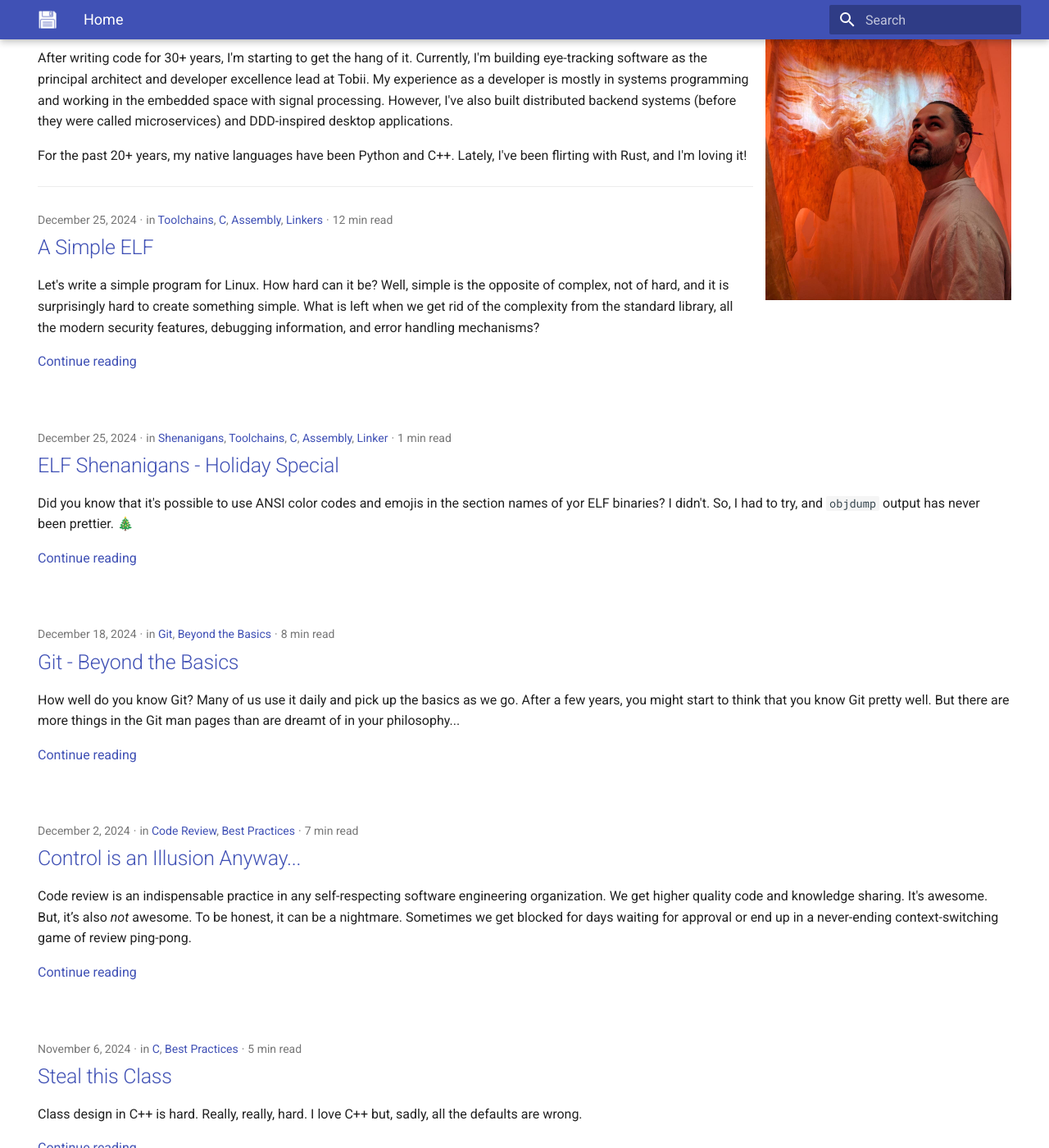
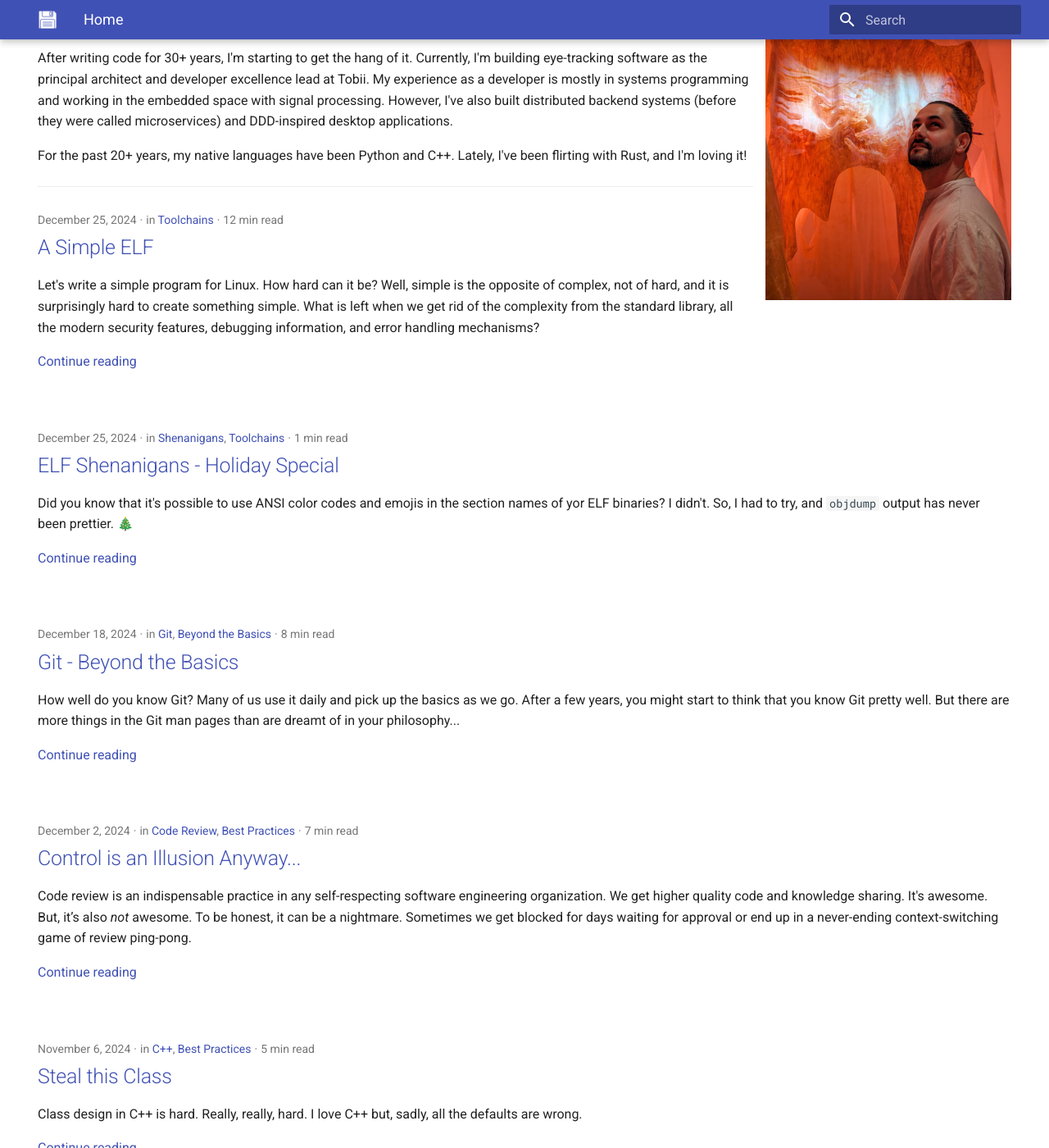
Before and after one commit to 4ZM/4zm.github.io, an MkDocs documentation site: the page built from docs/index.md, in a window 1280 px wide and 1400 px high, scrolled down 262 px. Shown: the whole window at 82% size. Built offline with MkDocs 1.6.1 and Material for MkDocs 9.7.7, drawn with Linux system fonts in a browser that asks for light colours.

Commit message:
Fix categories

```diff
--- a/docs/posts/2024-12-25-a-simple-elf/a-simple-elf.md
+++ b/docs/posts/2024-12-25-a-simple-elf/a-simple-elf.md
@@ -5,9 +5,6 @@
 slug: a-simple-elf
 categories:
   - Toolchains
-  - C
-  - Assembly
-  - Linkers
 ---
 
 # A Simple ELF
--- a/docs/posts/2024-12-25-elf-shenanigans/elf-shenanigans.md
+++ b/docs/posts/2024-12-25-elf-shenanigans/elf-shenanigans.md
@@ -6,9 +6,6 @@
 categories:
   - Shenanigans
   - Toolchains
-  - C
-  - Assembly
-  - Linker
 ---
 
 # ELF Shenanigans - Holiday Special
```
